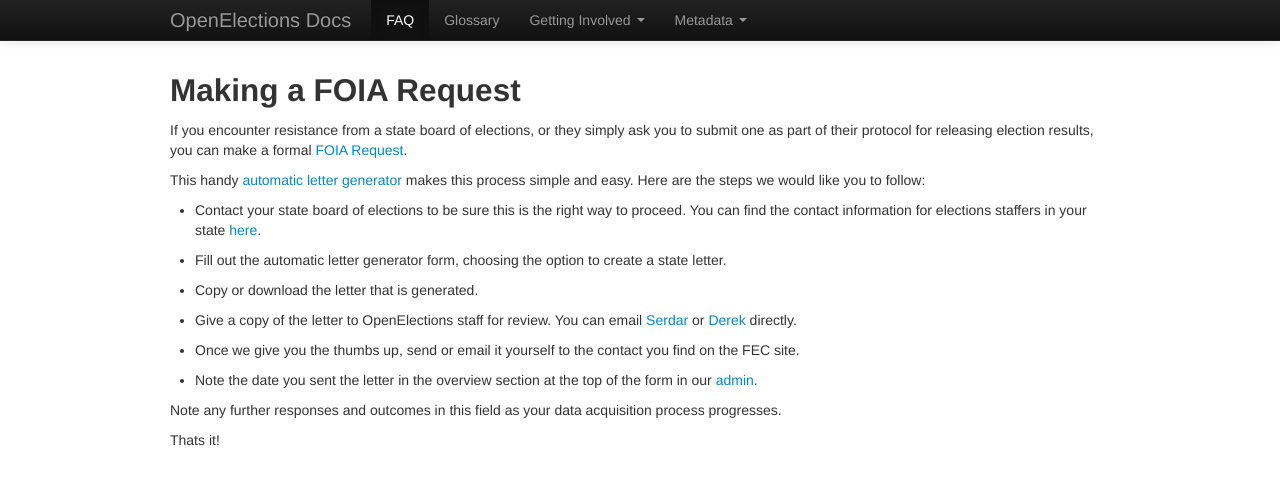
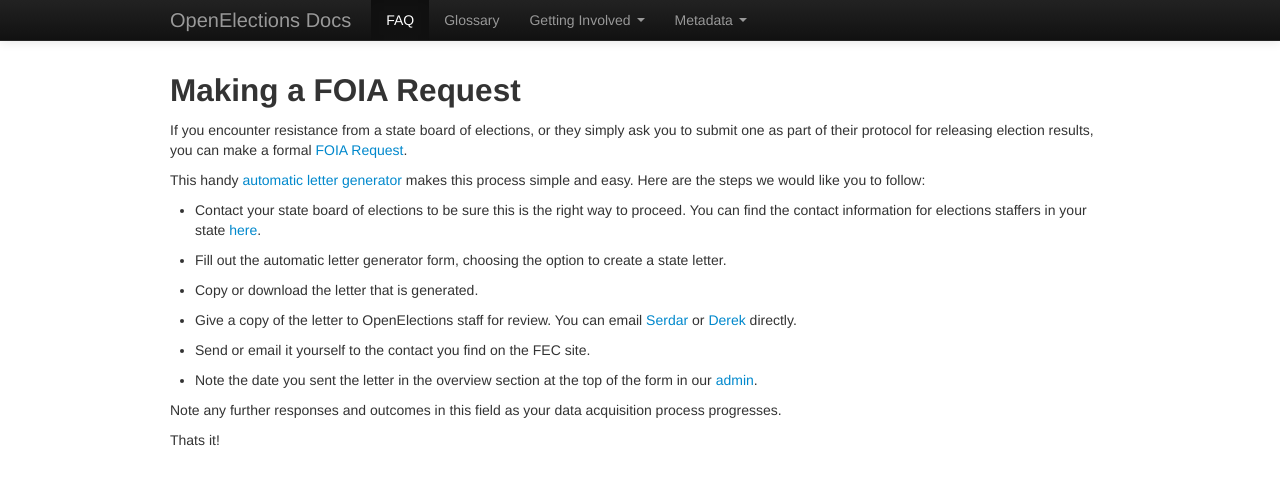
Before and after one commit to openelections/docs, a Jekyll site: the page built from FOIARequest.md, in a window 1280 px wide. Shown: the top 485 px of the page. Built offline with Jekyll 4.4.1, drawn with Linux system fonts in a browser that asks for light colours; nearby versions of some CDN libraries; some web fonts are replaced.

Commit message:
Update FOIARequest.md

```diff
--- a/FOIARequest.md
+++ b/FOIARequest.md
@@ -19,7 +19,7 @@
 
 * Give a copy of the letter to OpenElections staff for review. You can email [Serdar](mailto:zstumgoren@gmail.com) or [Derek](mailto:dwillis@gmail.com) directly.
 
-* Once we give you the thumbs up, send or email it yourself to the contact you find on the FEC site.
+* Send or email it yourself to the contact you find on the FEC site.
 
 * Note the date you sent the letter in the overview section at the top of the form in our [admin](http://dashboard.openelections.net/admin).
 
```
